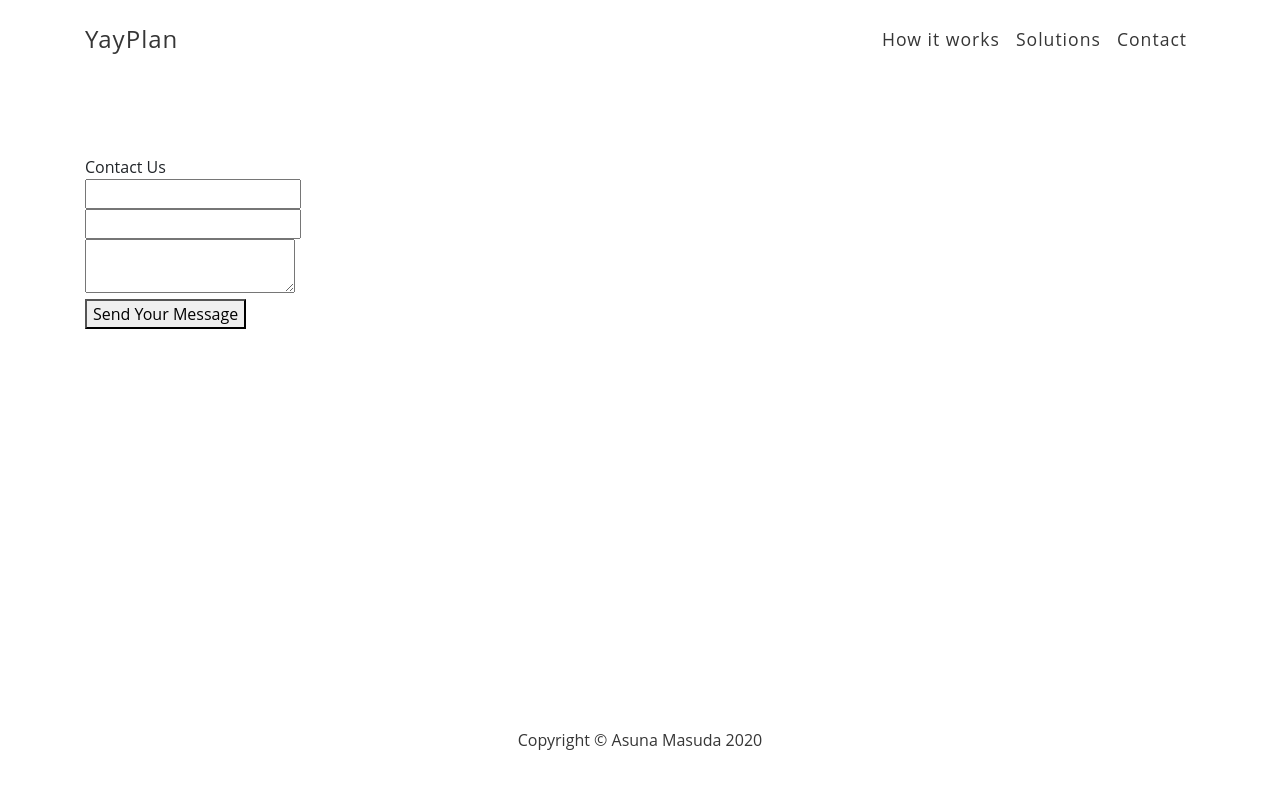
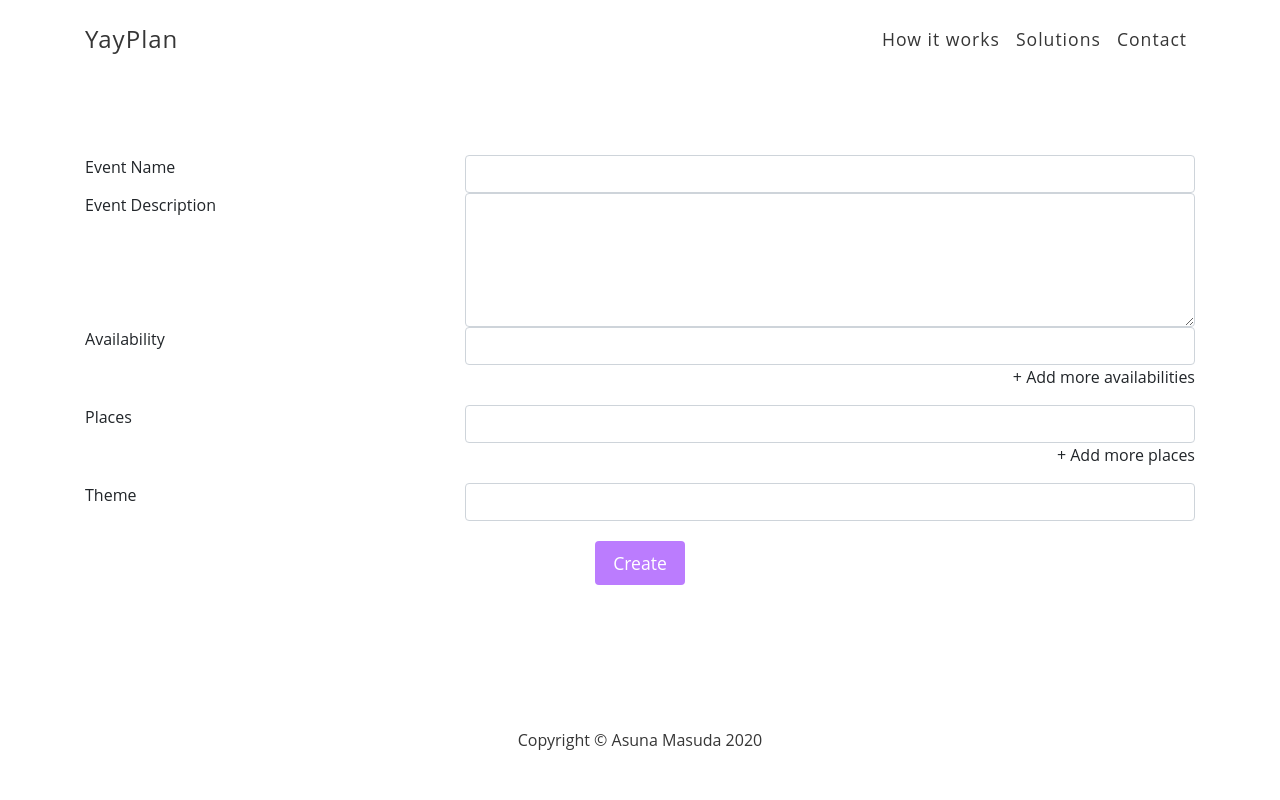
Before and after one commit to AsunaMasuda/YayPlan, a Flask app: page /create_new_plan in a window 1280 px wide. Run offline with Flask 2, Linux system fonts and the light colour scheme; some libraries are stand-ins or nearby versions.

Commit message:
add form to create_new_plan.html

```diff
--- a/templates/create_new_plan.html
+++ b/templates/create_new_plan.html
@@ -2,33 +2,75 @@
 
 <div class="plan_body">
   <div class="container">
-<div class="wrap-contact2">
-<form class="contact2-form validate-form">
-<span class="contact2-form-title">
-Contact Us
+    <div class="row">
+      <div class="col-md">
+        <div class="contact-form">
+          <div class="row row-form">
+            <span class="col-sm-4">Event Name</span>
+            <span class="col-sm-8"
+              ><input
+                type="text"
+                class="form-control"
+                id="event_name"
+                name="event_name"
+            /></span>
+          </div>
+          <div class="row row-form">
+            <span class="col-sm-4">Event Description</span>
+            <span class="col-sm-8">
+              <textarea
+                class="form-control"
+                rows="5"
+                id="event_description"
+                name="event_description"
+              ></textarea>
             </span>
-<div class="wrap-input2 validate-input" data-validate="Name is required">
-<input class="input2" type="text" name="name">
-<span class="focus-input2" data-placeholder="NAME"></span>
           </div>
-<div class="wrap-input2 validate-input" data-validate="Valid email is required: ex@abc.xyz">
-<input class="input2" type="text" name="email">
-<span class="focus-input2" data-placeholder="EMAIL"></span>
-</div>
-<div class="wrap-input2 validate-input" data-validate="Message is required">
-<textarea class="input2" name="message"></textarea>
-<span class="focus-input2" data-placeholder="MESSAGE"></span>
-</div>
-<div class="container-contact2-form-btn">
-<div class="wrap-contact2-form-btn">
-<div class="contact2-form-bgbtn"></div>
-<button class="contact2-form-btn">
-Send Your Message
-</button>
+          <div class="row row-form">
+            <span class="col-sm-4">Availability</span>
+            <span class="col-sm-8"
+              ><input
+                type="text"
+                class="form-control"
+                id="event_availability"
+                name="event_availability"
+            /></span>
+            <div class="col-sm-12">
+              <p class="text-right add_more">+ Add more availabilities</p>
             </div>
           </div>
-</form>
+          <div class="row row-form">
+              <span class="col-sm-4">Places</span>
+              <span class="col-sm-8"
+                ><input
+                  type="text"
+                  class="form-control"
+                  id="event_places"
+                  name="event_places"
+              /></span>
+              <div class="col-sm-12">
+                <p class="text-right add_more">+ Add more places</p>
+              </div>
+           </div>
+            <div class="row row-form">
+              <span class="col-sm-4">Theme</span>
+              <span class="col-sm-8"
+                ><input
+                  type="text"
+                  class="form-control"
+                  id="theme"
+                  name="theme"
+              /></span>
+            </div>
+            <div class="row d-flex justify-content-center">
+              <div>
+                <button type="submit" id="button_create">Create</button>
+              </div>
+            </div>
+          </div>
+        </div>
       </div>
     </div>
   </div>
   {% endblock %}
+</div>
```
Lines whose indentation alone changed are shown as unchanged.
